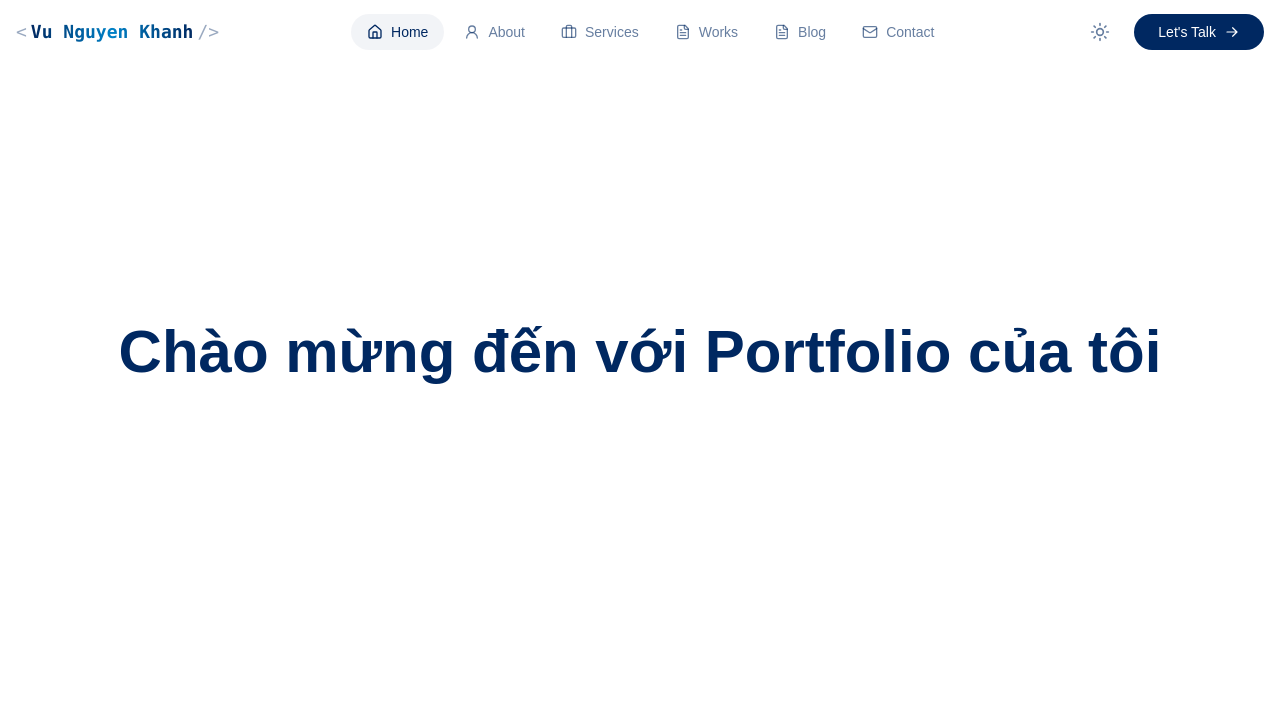
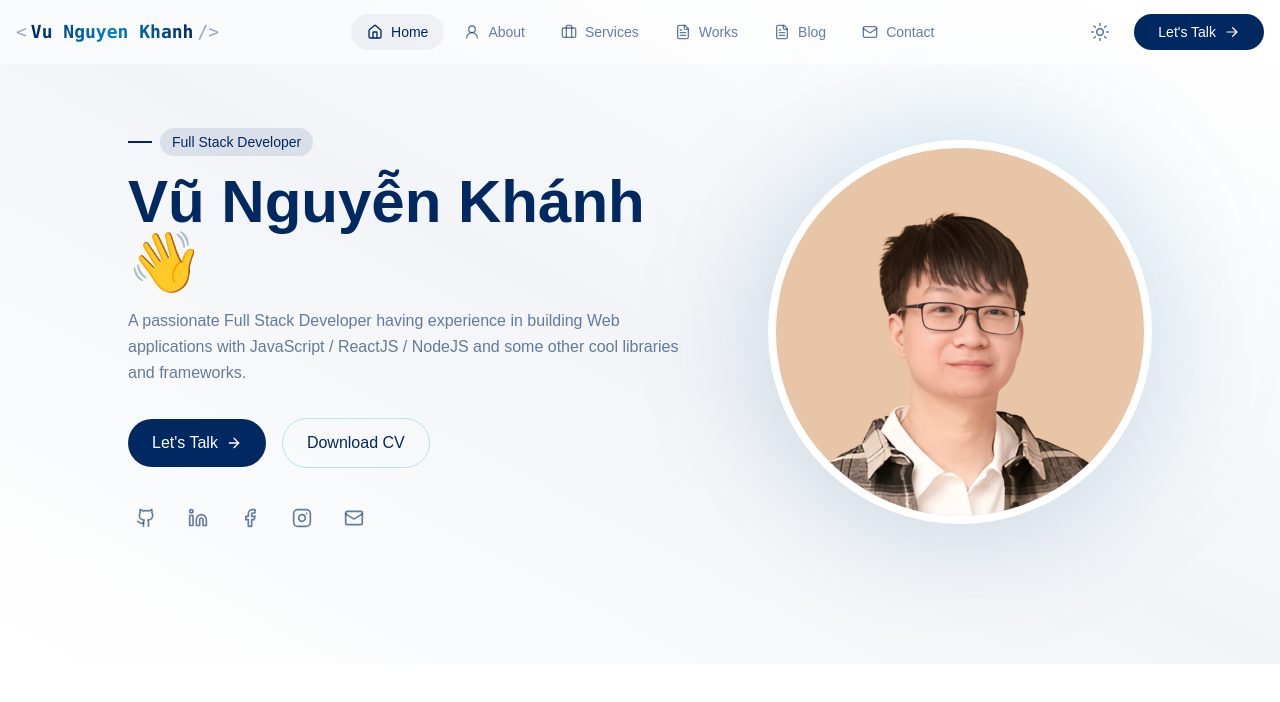
Before and after one commit to vunguyenkhanh/portfolio-website, a Next.js app: page / in a window 1280 px wide. Shown: the top 702 px of the page. Built offline with nearby package versions, Linux system fonts and the light colour scheme.

Commit message:
feat: Create interactive hero section with personal branding and animations

```diff
--- a/app/page.tsx
+++ b/app/page.tsx
@@ -1,15 +1,166 @@
+'use client';
+
+import { motion } from 'framer-motion';
+import { ArrowRight, Facebook, Github, Instagram, Linkedin, Mail } from 'lucide-react';
+import Image from 'next/image';
+
+const fadeIn = {
+  initial: { opacity: 0, y: 20 },
+  animate: { opacity: 1, y: 0 },
+  transition: { duration: 0.5 },
+};
+
+const socialLinks = [
+  {
+    name: 'GitHub',
+    icon: Github,
+    url: 'https://github.com/vunguyenkhanh',
+  },
+  {
+    name: 'LinkedIn',
+    icon: Linkedin,
+    url: 'https://linkedin.com/in/kain6599',
+  },
+  {
+    name: 'Facebook',
+    icon: Facebook,
+    url: 'https://facebook.com/VuNguyenKhanh.Profile',
+  },
+  {
+    name: 'Instagram',
+    icon: Instagram,
+    url: 'https://instagram.com/kain6599',
+  },
+  {
+    name: 'Email',
+    icon: Mail,
+    url: 'mailto:vunguyenkhanh.6599@gmail.com',
+  },
+];
+
 export default function Home() {
   return (
-    <main className="min-h-screen">
-      {/* Container chính */}
-      <div className="container mx-auto px-4 py-8">
-        {/* Hero Section */}
-        <section className="flex flex-col items-center justify-center min-h-[80vh]">
-          <h1 className="text-4xl md:text-6xl font-bold text-center">
-            Chào mừng đến với Portfolio của tôi
-          </h1>
-        </section>
-      </div>
+    <main className="flex min-h-screen flex-col">
+      {/* Hero Section */}
+      <section className="relative flex flex-col lg:flex-row items-center justify-center gap-8 lg:gap-16 px-4 py-16 lg:py-32">
+        {/* Background Pattern */}
+        <div className="absolute inset-0 -z-10">
+          <div className="absolute inset-0 bg-grid-white/[0.02] bg-grid-pattern" />
+          <div className="absolute inset-0 bg-gradient-to-tr from-background via-primary/5 to-background" />
+        </div>
+
+        {/* Text Content */}
+        <motion.div
+          className="flex flex-col items-center lg:items-start text-center lg:text-left max-w-xl"
+          initial="initial"
+          animate="animate"
+          variants={{
+            initial: { opacity: 0 },
+            animate: { opacity: 1, transition: { staggerChildren: 0.1 } },
+          }}
+        >
+          <motion.div
+            variants={fadeIn}
+            className="flex items-center gap-2 text-sm text-foreground/60 font-medium mb-4"
+          >
+            <span className="w-6 h-[2px] bg-primary" />
+            <span className="bg-primary/10 text-primary px-3 py-1 rounded-full">
+              Full Stack Developer
+            </span>
+          </motion.div>
+
+          <motion.h1 variants={fadeIn} className="text-4xl lg:text-6xl font-bold mb-4">
+            Vũ Nguyễn Khánh{' '}
+            <motion.span
+              initial={{ rotate: -15 }}
+              animate={{ rotate: 15 }}
+              transition={{ repeat: Infinity, repeatType: 'reverse', duration: 1 }}
+              className="inline-block"
+            >
+              👋
+            </motion.span>
+          </motion.h1>
+
+          <motion.p variants={fadeIn} className="text-foreground/60 mb-8 leading-relaxed">
+            A passionate Full Stack Developer having experience in building Web applications with
+            JavaScript / ReactJS / NodeJS and some other cool libraries and frameworks.
+          </motion.p>
+
+          <motion.div variants={fadeIn} className="flex items-center gap-4">
+            <motion.a
+              href="#contact"
+              className="flex items-center gap-2 px-6 py-3 bg-primary text-white rounded-full hover:bg-primary/90 transition-all hover:gap-4"
+              whileHover={{ scale: 1.05 }}
+              whileTap={{ scale: 0.95 }}
+            >
+              Let&apos;s Talk
+              <ArrowRight className="w-4 h-4" />
+            </motion.a>
+            <motion.a
+              href="/CV_VuNguyenKhanh.pdf"
+              className="group flex items-center gap-2 px-6 py-3 border border-border hover:border-primary/50 hover:bg-primary/5 rounded-full transition-all"
+              whileHover={{ scale: 1.05 }}
+              whileTap={{ scale: 0.95 }}
+            >
+              Download CV
+              <motion.span
+                initial={{ opacity: 0, x: -10 }}
+                animate={{ opacity: 1, x: 0 }}
+                className="hidden group-hover:inline-block"
+              >
+                📄
+              </motion.span>
+            </motion.a>
+          </motion.div>
+
+          <motion.div variants={fadeIn} className="flex items-center gap-4 mt-8">
+            {socialLinks.map((link) => {
+              const Icon = link.icon;
+              return (
+                <motion.a
+                  key={link.name}
+                  href={link.url}
+                  target="_blank"
+                  rel="noopener noreferrer"
+                  className="relative p-2 text-foreground/60 hover:text-primary transition-colors group"
+                  aria-label={link.name}
+                  whileHover={{ scale: 1.1 }}
+                  whileTap={{ scale: 0.9 }}
+                >
+                  <span className="absolute inset-0 bg-primary/10 rounded-full scale-0 group-hover:scale-100 transition-transform" />
+                  <Icon className="relative w-5 h-5" />
+                </motion.a>
+              );
+            })}
+          </motion.div>
+        </motion.div>
+
+        {/* Image */}
+        <motion.div
+          initial={{ opacity: 0, scale: 0.5 }}
+          animate={{ opacity: 1, scale: 1 }}
+          transition={{ duration: 0.5, delay: 0.2 }}
+          className="relative w-64 h-64 lg:w-96 lg:h-96 group"
+        >
+          <motion.div
+            className="absolute inset-0 rounded-full bg-gradient-to-tr from-primary/20 to-accent/20 blur-3xl group-hover:blur-2xl transition-all"
+            whileHover={{ scale: 1.1 }}
+          />
+          <motion.div
+            className="relative w-full h-full"
+            whileHover={{ scale: 1.05 }}
+            transition={{ type: 'spring', stiffness: 300 }}
+          >
+            <Image
+              src="/avatar.png"
+              alt="Vu Nguyen Khanh"
+              fill
+              className="object-cover rounded-full border-8 border-background"
+              priority
+            />
+          </motion.div>
+        </motion.div>
+      </section>
     </main>
   );
 }
```
Also changed, not shown: public/avatar.png (added), 1 other file (tests, documents, lock files or other folders).
